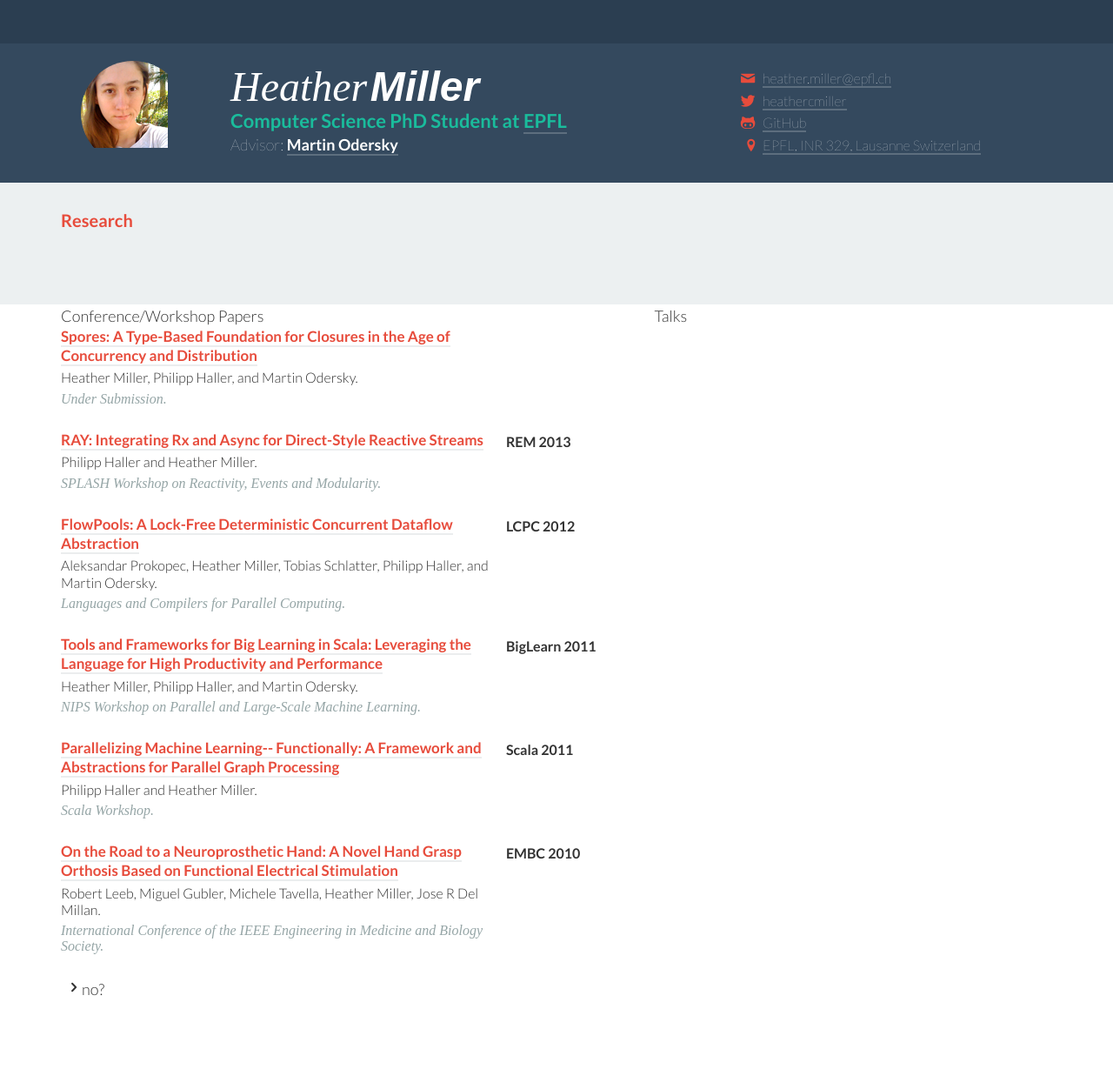
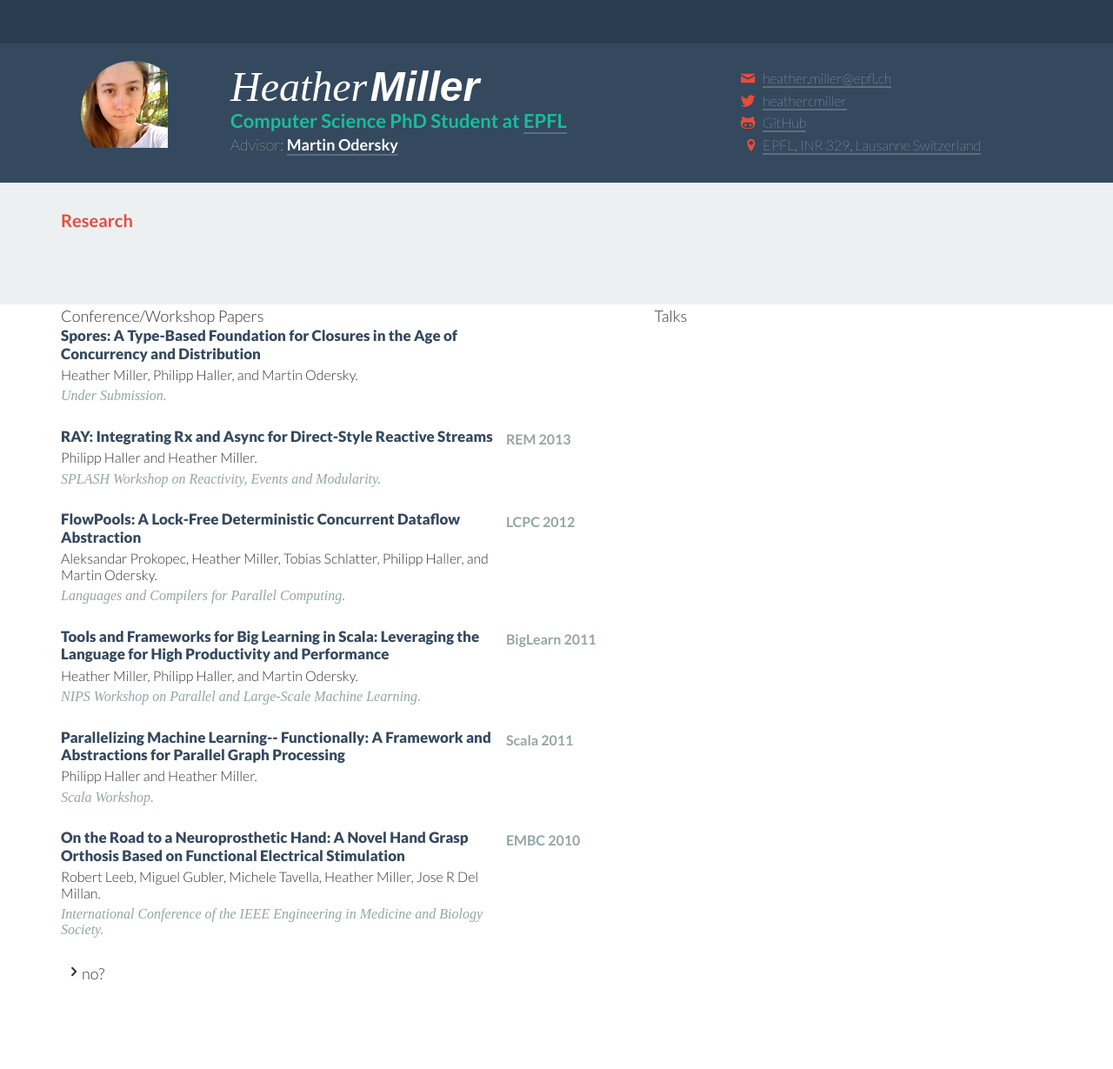
Before and after one commit to heathermiller/wwwheathermiller, a Jekyll site: the page built from test-page-attempt.md, in a window 1280 px wide. Shown: the whole page at 87% size. Built offline with Jekyll 4.4.1, drawn with Linux system fonts in a browser that asks for light colours; a script that is not in the unit is left out.

Commit message:
More professional-looking links

```diff
--- a/resources/css/main.css
+++ b/resources/css/main.css
@@ -313,17 +313,21 @@ ul > li {
 
 .publication > .info > .title {
   font-size: 17px;
-  line-height: 1.3em;
+  line-height: 1.2em;
   margin-bottom: 4px;
 }
 
 .publication > .info > .title > a:link,
 .publication > .info > .title > a:visited {
-  color: #E74C3C;
+  /*color: #E74C3C;*/
+  border: 0;
+  color: #34495E;
+  font-weight: 900;
 }
 
 .publication > .info > .title > a:hover {
-  color: #1ABC9C;
+  /*color: #1ABC9C;*/
+  color: #E74C3C;
 }
 
 .publication > .info > .author {
@@ -338,6 +342,7 @@ ul > li {
 .abbrv {
   font-size: 16px;
   /*color: #2B3E51;*/
+  color: #95A5A6;
 }
 
 .note, .conference {
```
